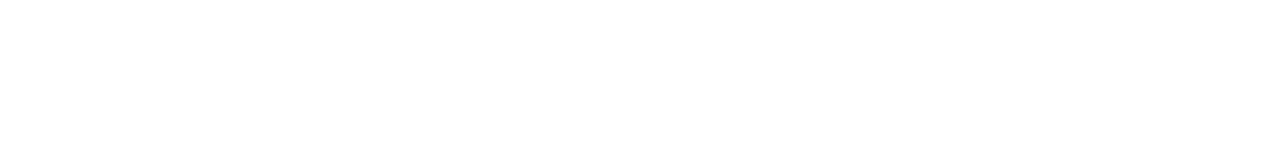
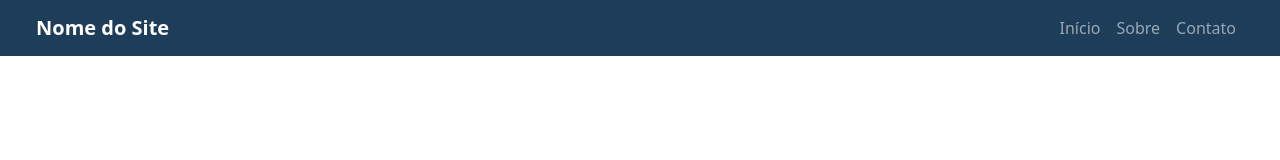
Before and after one commit to Rafael-Jose-da-Cruz/Desenvolvimento-Web, a plain HTML site: page index.html in a window 1280 px wide. Drawn offline with nearby package versions, Linux system fonts and the light colour scheme.

Commit message:
feat: adiciona navBar

```diff
--- /dev/null
+++ b/components/navBar.js
@@ -0,0 +1,51 @@
+export function navBar(brandName, links) {
+    const nav = document.createElement("nav");
+    nav.classList.add("navbar", "navbar-expand-lg", "px-4");
+
+    nav.style.backgroundColor = "#1e3d59";
+    nav.setAttribute("data-bs-theme", "dark");
+
+    const container = document.createElement("div");
+    container.classList.add("container-fluid");
+
+    const brand = document.createElement("a");
+    brand.classList.add("navbar-brand", "fw-bold");
+    brand.href = "#";
+    brand.textContent = brandName;
+
+    const toggler = document.createElement("button");
+    toggler.classList.add("navbar-toggler");
+    toggler.type = "button";
+    toggler.setAttribute("data-bs-toggle", "collapse");
+    toggler.setAttribute("data-bs-target", "#navbarNav");
+
+    const togglerIcon = document.createElement("span");
+    togglerIcon.classList.add("navbar-toggler-icon");
+    toggler.append(togglerIcon);
+
+    const collapseDiv = document.createElement("div");
+    collapseDiv.classList.add("collapse", "navbar-collapse");
+    collapseDiv.id = "navbarNav";
+
+    const ul = document.createElement("ul");
+    ul.classList.add("navbar-nav", "ms-auto");
+
+    links.forEach(item => {
+        const li = document.createElement("li");
+        li.classList.add("nav-item");
+
+        const a = document.createElement("a");
+        a.classList.add("nav-link");
+        a.href = item.url;
+        a.textContent = item.texto;
+
+        li.append(a);
+        ul.append(li);
+    });
+
+    collapseDiv.append(ul);
+    container.append(brand, toggler, collapseDiv);
+    nav.append(container);
+
+    return nav;
+}
--- a/index.html
+++ b/index.html
@@ -7,11 +7,13 @@
     <title>Titanic - Aluguel de navio</title>
     <link href="https://cdn.jsdelivr.net/npm/bootstrap@5.3.8/dist/css/bootstrap.min.css" rel="stylesheet"
         integrity="sha384-sRIl4kxILFvY47J16cr9ZwB07vP4J8+LH7qKQnuqkuIAvNWLzeN8tE5YBujZqJLB" crossorigin="anonymous">
+    <link rel="stylesheet" href="css/index.css">
+    <link rel="stylesheet" href="styles.css">
 </head>
 
 <body>
 
-
+    <script type="module" src="js/index.js"></script>
     <script src="https://cdn.jsdelivr.net/npm/bootstrap@5.3.8/dist/js/bootstrap.bundle.min.js" integrity="sha384-FKyoEForCGlyvwx9Hj09JcYn3nv7wiPVlz7YYwJrWVcXK/BmnVDxM+D2scQbITxI" crossorigin="anonymous"></script>
 </body>
 
--- a/js/index.js
+++ b/js/index.js
@@ -0,0 +1,11 @@
+import { navBar } from "../components/navBar.js";
+
+const meusLinks = [
+    { texto: "Início", url: "#" },
+    { texto: "Sobre", url: "#sobre" },
+    { texto: "Contato", url: "#contato" }
+];
+
+const menuCriado = navBar("Nome do Site", meusLinks)
+
+document.body.prepend(menuCriado);
```
